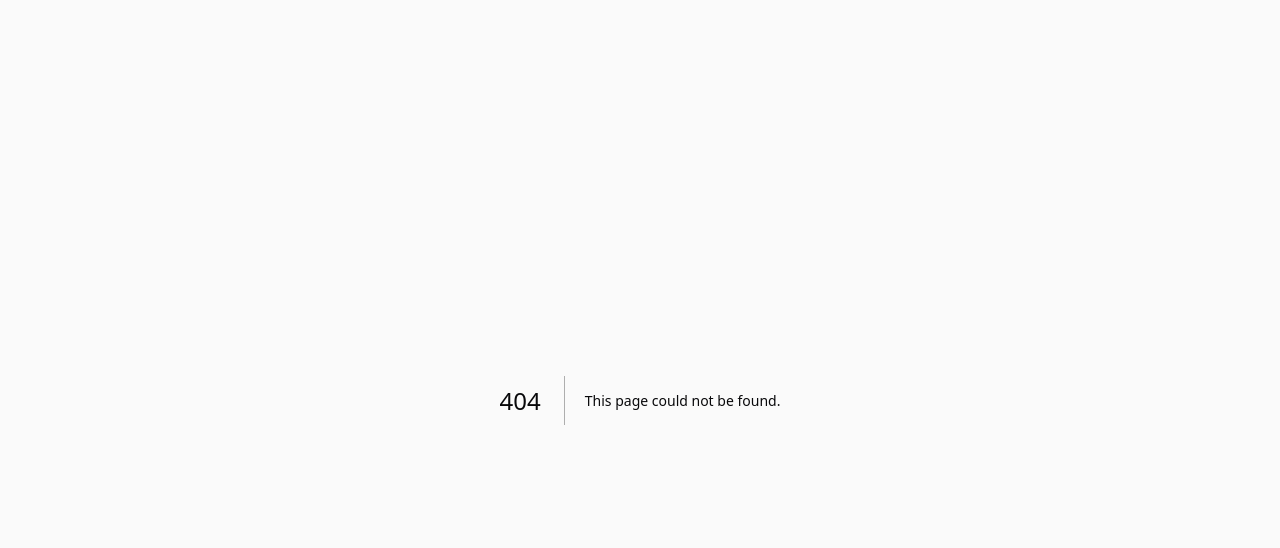
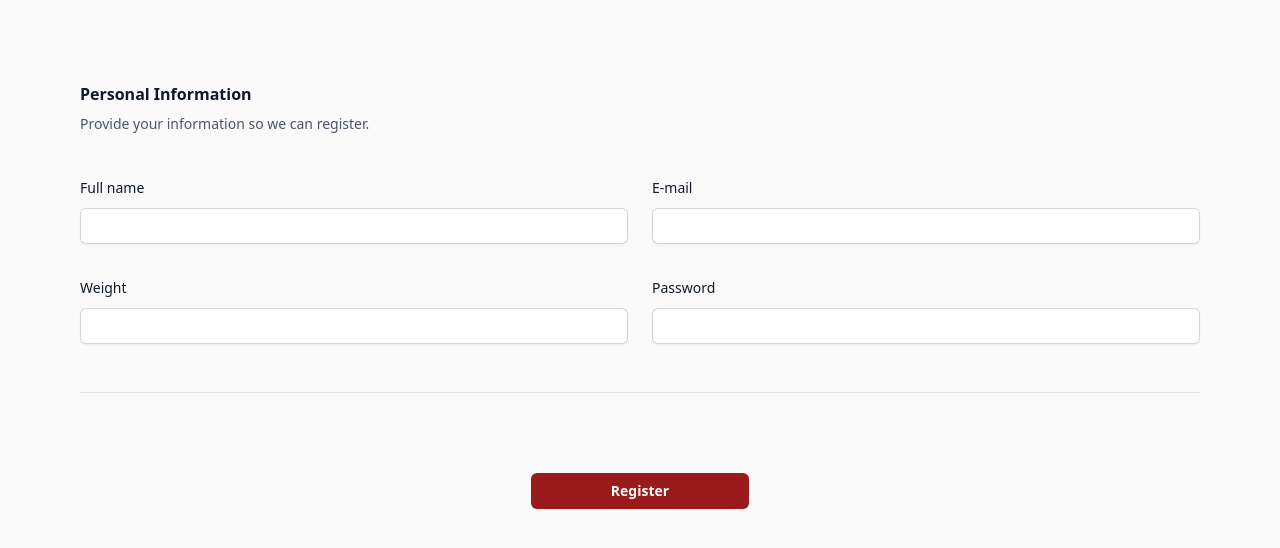
Before and after one commit to matheusBenedihtCaldeira/gym-app-client, a Next.js app: page /register in a window 1280 px wide. Before the commit this address had no page. Shown: the top 548 px of the page. Built offline with nearby package versions, Linux system fonts and the light colour scheme.

Commit message:
add register page

```diff
--- a/package.json
+++ b/package.json
@@ -9,6 +9,7 @@
     "lint": "next lint"
   },
   "dependencies": {
+    "@headlessui/react": "^1.7.17",
     "@heroicons/react": "^2.0.18",
     "@types/node": "20.6.0",
     "@types/react": "18.2.21",
--- a/src/app/login/page.tsx
+++ b/src/app/login/page.tsx
@@ -1,3 +1,5 @@
+import Link from 'next/link';
+
 export default function Login() {
   return (
     <div className="flex min-h-full flex-1 flex-col justify-center px-6 py-12 lg:px-8">
@@ -65,12 +67,12 @@
 
         <p className="mt-10 text-center text-sm text-gray-500">
           Not a member?{' '}
-          <a
-            href="#"
+          <Link
+            href="/register"
             className="font-semibold leading-6 text-red-800 hover:text-red-600"
           >
             Create a account
-          </a>
+          </Link>
         </p>
       </div>
     </div>
--- /dev/null
+++ b/src/app/register/page.tsx
@@ -0,0 +1,97 @@
+export default function Register() {
+  return (
+    <form>
+      <div className="space-y-12 m-20">
+        <div className="border-b border-gray-900/10 pb-12">
+          <h2 className="text-base font-semibold leading-7 text-gray-900">
+            Personal Information
+          </h2>
+          <p className="mt-1 text-sm leading-6 text-gray-600">
+            Provide your information so we can register.
+          </p>
+
+          <div className="mt-10 grid grid-cols-1 gap-x-6 gap-y-8 sm:grid-cols-6">
+            {/*Full name input*/}
+            <div className="sm:col-span-3">
+              <label
+                htmlFor="full-name"
+                className="block text-sm font-medium leading-6 text-gray-900"
+              >
+                Full name
+              </label>
+              <div className="mt-2">
+                <input
+                  type="text"
+                  name="full-name"
+                  id="full-name"
+                  className="block w-full rounded-md border-0 py-1.5 text-gray-900 shadow-sm ring-1 ring-inset ring-gray-300 placeholder:text-gray-400 focus:ring-2 focus:ring-inset sm:text-sm sm:leading-6"
+                />
+              </div>
+            </div>
+            {/*E-mail input*/}
+            <div className="sm:col-span-3">
+              <label
+                htmlFor="email"
+                className="block text-sm font-medium leading-6 text-gray-900"
+              >
+                E-mail
+              </label>
+              <div className="mt-2">
+                <input
+                  type="email"
+                  name="email"
+                  id="email"
+                  className="block w-full rounded-md border-0 py-1.5 text-gray-900 shadow-sm ring-1 ring-inset ring-gray-300 placeholder:text-gray-400 focus:ring-2 focus:ring-inset sm:text-sm sm:leading-6"
+                />
+              </div>
+            </div>
+            {/*Weight input*/}
+            <div className="sm:col-span-3">
+              <label
+                htmlFor="weight"
+                className="block text-sm font-medium leading-6 text-gray-900"
+              >
+                Weight
+              </label>
+              <div className="mt-2">
+                <input
+                  type="number"
+                  name="weight"
+                  id="weight"
+                  step="0.01"
+                  className="block w-full rounded-md border-0 py-1.5 text-gray-900 shadow-sm ring-1 ring-inset ring-gray-300 placeholder:text-gray-400 focus:ring-2 focus:ring-inset sm:text-sm sm:leading-6"
+                />
+              </div>
+            </div>
+            {/*Password input*/}
+            <div className="sm:col-span-3">
+              <label
+                htmlFor="weight"
+                className="block text-sm font-medium leading-6 text-gray-900"
+              >
+                Password
+              </label>
+              <div className="mt-2">
+                <input
+                  type="password"
+                  name="weight"
+                  id="weight"
+                  step="0.01"
+                  className="block w-full rounded-md border-0 py-1.5 text-gray-900 shadow-sm ring-1 ring-inset ring-gray-300 placeholder:text-gray-400 focus:ring-2 focus:ring-inset sm:text-sm sm:leading-6"
+                />
+              </div>
+            </div>
+          </div>
+        </div>
+      </div>
+      <div className="mt-6 flex items-center justify-center gap-x-6">
+        <button
+          type="submit"
+          className="rounded-md bg-red-800 px-20 py-2 text-sm font-semibold text-white shadow-sm hover:bg-red-700 focus-visible:outline focus-visible:outline-2 focus-visible:outline-offset-2 focus-visible:outline-red-700"
+        >
+          Register
+        </button>
+      </div>
+    </form>
+  );
+}
--- a/src/components/header.tsx
+++ b/src/components/header.tsx
@@ -1,7 +1,9 @@
 import { UserIcon } from '@heroicons/react/24/solid';
+import { Menu } from '@headlessui/react';
 import Link from 'next/link';
 
 export default function Header() {
+  const Menu = ['Profile', 'Your Workouts', 'Logout'];
   return (
     <div className="shadow-md w-full bg-red-800 text-white">
       <div className="md:px-10 py-4 px-7 md:flex justify-between items-center">
@@ -23,9 +25,7 @@
             <Link href="#">Workout</Link>
           </li>
           <li className="my-7 md:my-0 md:ml-8">
-            <Link href="#">
-              <UserIcon className="w-6 h-6" />
-            </Link>
+            <UserIcon className="h-6 w-6 cursor-pointer" />
           </li>
         </ul>
       </div>
```
Also changed, not shown: 1 other file (tests, documents, lock files or other folders).
